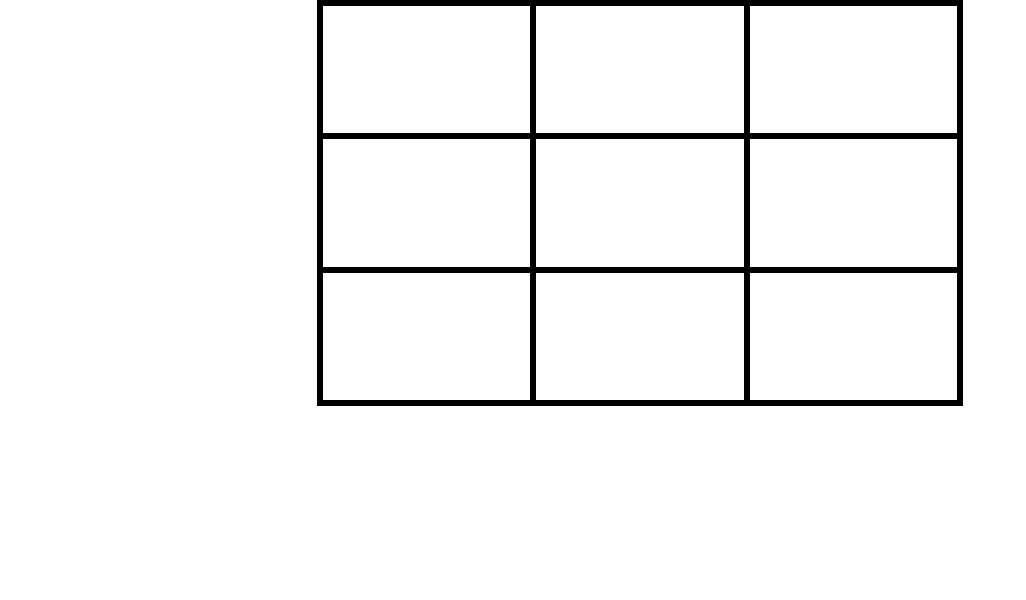
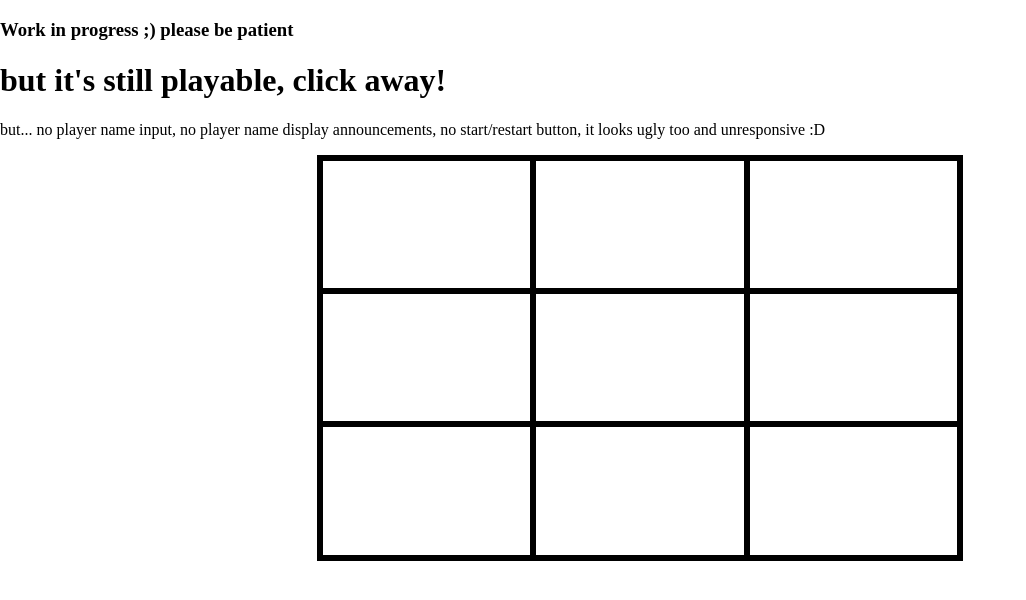
Before and after one commit to rezha4/tictactoe, a plain HTML site: page index.html in a window 1280 px wide. Shown: the whole page, without its empty margins (0-1026 px from the left). Drawn offline with Linux system fonts and the light colour scheme.

Commit message:
todo in the html

```diff
--- a/index.html
+++ b/index.html
@@ -8,6 +8,14 @@
     <script defer src="./script.js"></script>
 </head>
 <body>
+    <h3>Work in progress ;) please be patient</h3>
+    <h1>but it's still playable, click away!</h1>
+    <p>but...
+        no player name input,
+        no player name display announcements,
+        no start/restart button,
+        it looks ugly too and unresponsive :D
+    </p>
     <dialog>
         <h1>WIN</h1>
         <form action="dialog">
```
